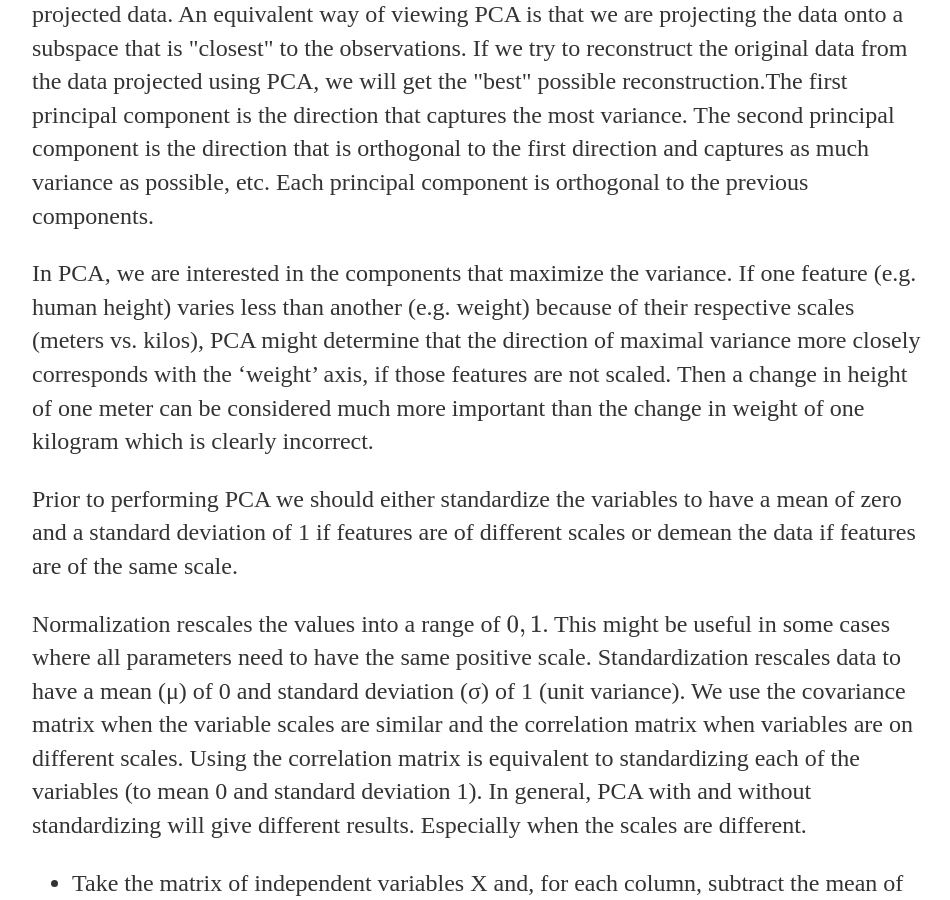
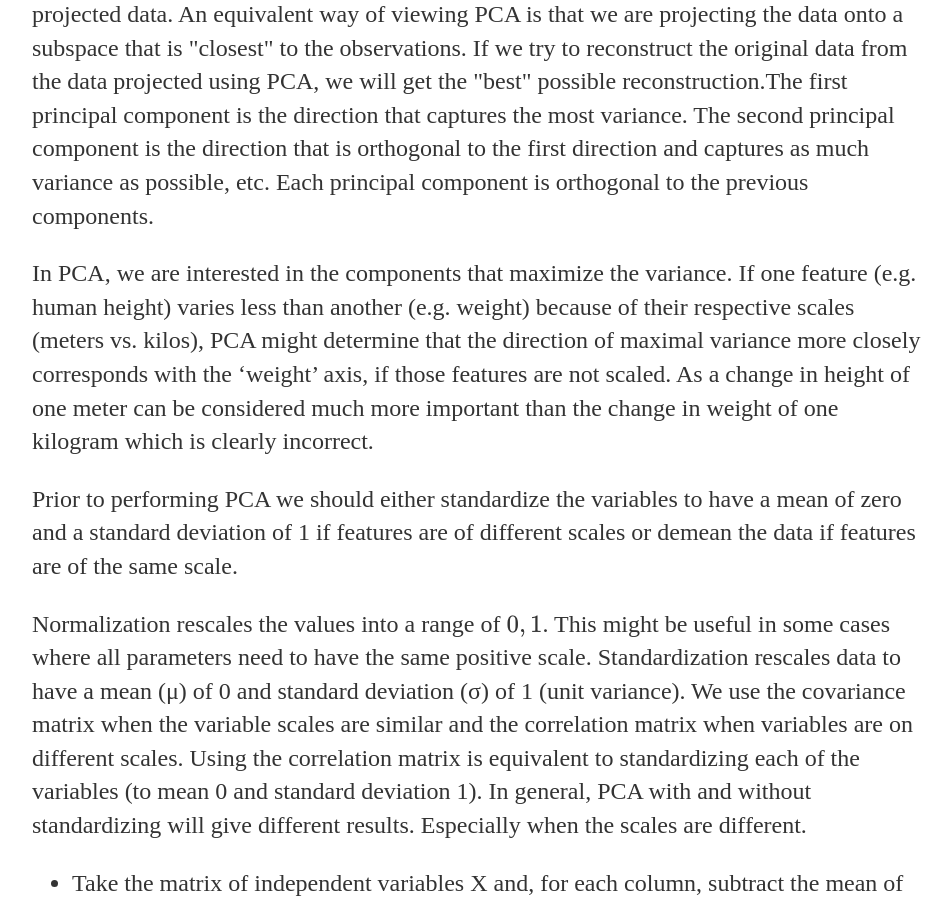
Before and after one commit to lakshmi2688/lakshmi2688.github.io, a Jekyll site: the page built from _posts/2022-01-15-Principal Component Analysis of Images.md, in a window 1280 px wide and 900 px high, scrolled down 983 px. Shown: the whole window, without its empty margins (160-1110 px from the left). Built offline with Jekyll 4.4.1, drawn with Linux system fonts in a browser that asks for light colours; formulas are drawn with MathJax 3.

Commit message:
Update 2022-01-15-Principal Component Analysis of Images.md

```diff
--- a/_posts/2022-01-15-Principal Component Analysis of Images.md
+++ b/_posts/2022-01-15-Principal Component Analysis of Images.md
@@ -13,7 +13,7 @@ date: 2022-01-15
 
 <p>The goal of PCA is to project a dataset consisting of observations  𝑥1,…,𝑥𝑛 ∈ ℝ𝐷  onto a lower dimensional subspace of dimension p such that we maximize the variance of the projected data. An equivalent way of viewing PCA is that we are projecting the data onto a subspace that is "closest" to the observations. If we try to reconstruct the original data from the data projected using PCA, we will get the "best" possible reconstruction.The first principal component is the direction that captures the most variance. The second principal component is the direction that is orthogonal to the first direction and captures as much variance as possible, etc. Each principal component is orthogonal to the previous components.</p>
 
-<p>In PCA, we are interested in the components that maximize the variance. If one feature (e.g. human height) varies less than another (e.g. weight) because of their respective scales (meters vs. kilos), PCA might determine that the direction of maximal variance more closely corresponds with the ‘weight’ axis, if those features are not scaled. Then a change in height of one meter can be considered much more important than the change in weight of one kilogram which is clearly incorrect. </p>
+<p>In PCA, we are interested in the components that maximize the variance. If one feature (e.g. human height) varies less than another (e.g. weight) because of their respective scales (meters vs. kilos), PCA might determine that the direction of maximal variance more closely corresponds with the ‘weight’ axis, if those features are not scaled. As a change in height of one meter can be considered much more important than the change in weight of one kilogram which is clearly incorrect. </p>
 
 <p>Prior to performing PCA we should either standardize the variables to have a mean of zero and a standard deviation of 1 if features are of different scales or demean the data if features are of the same scale.</p>
 
```
